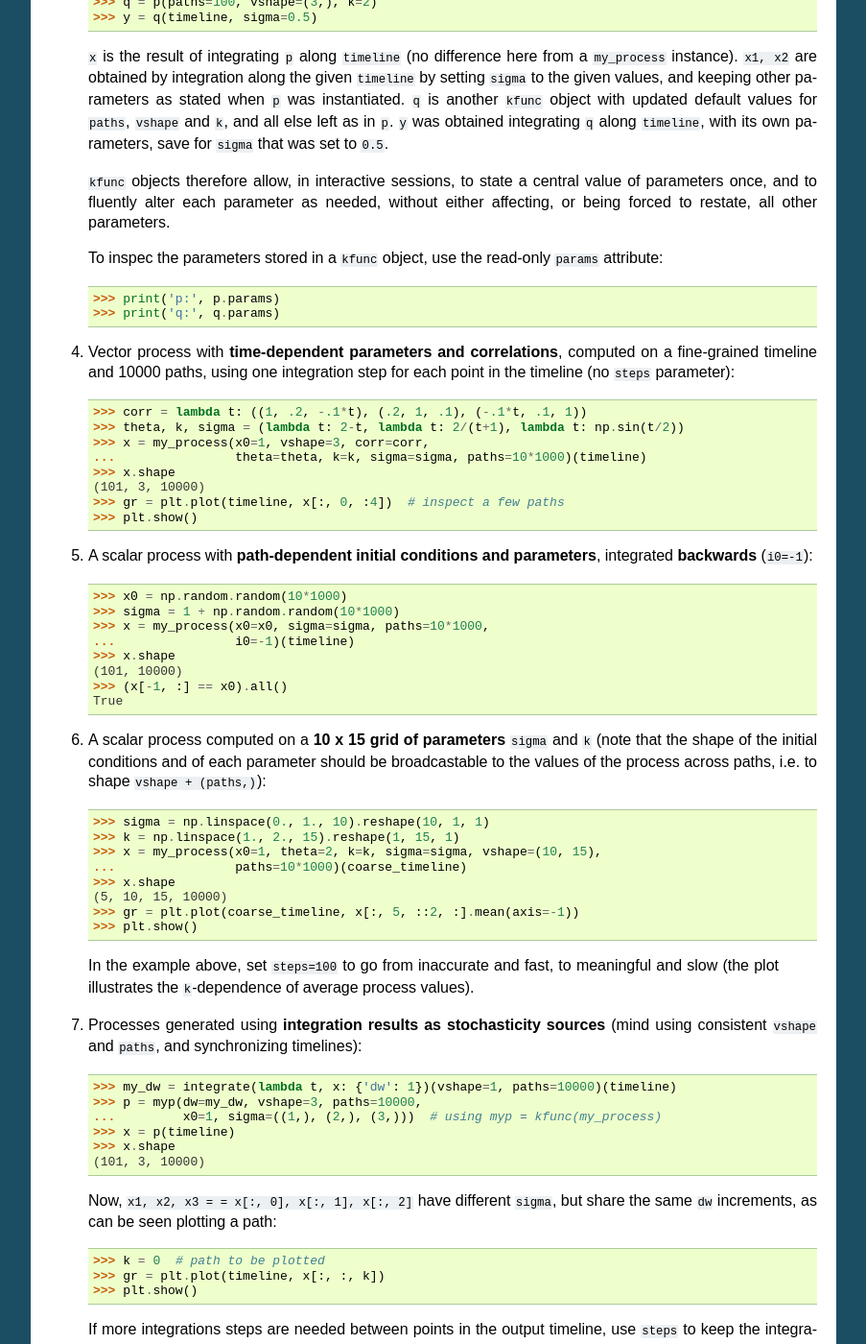
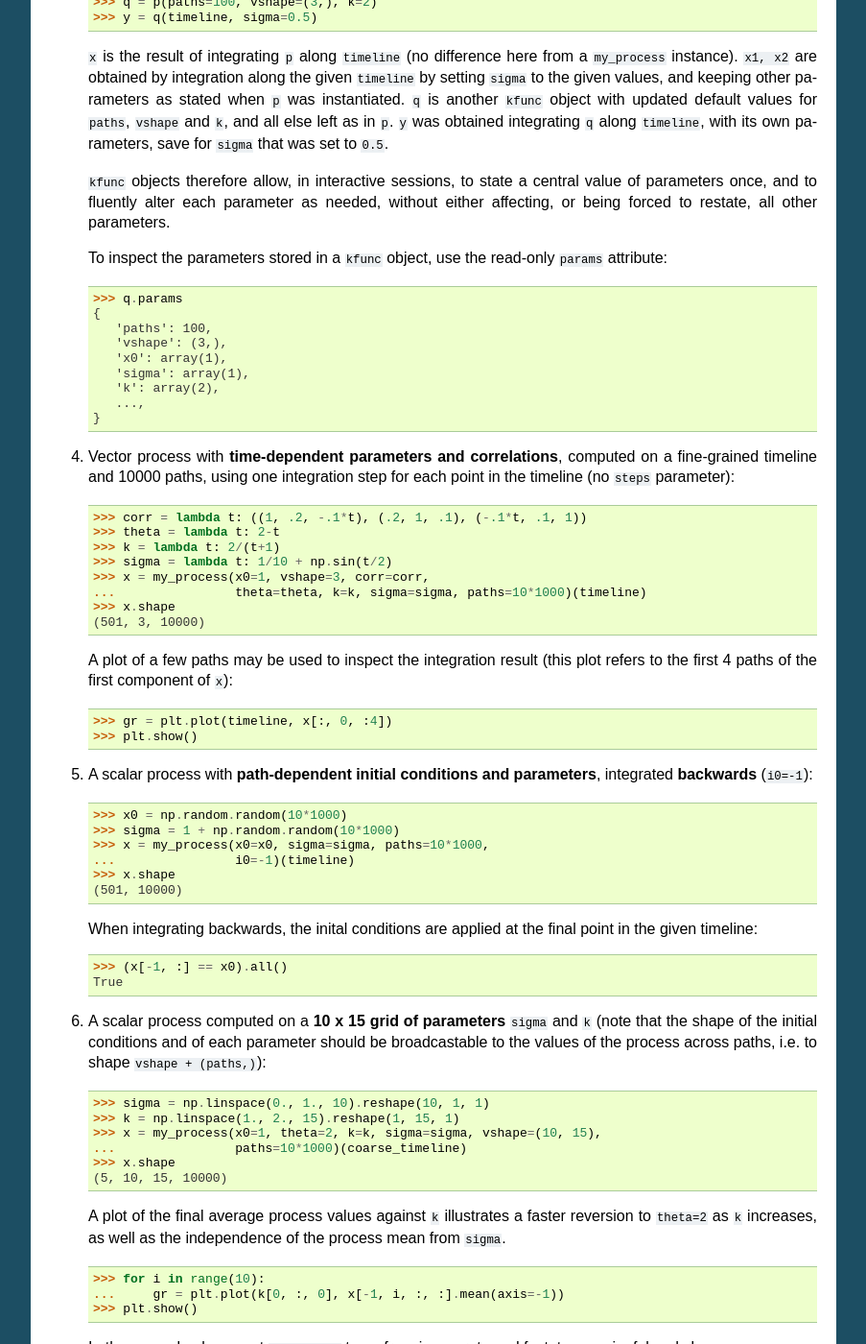
Before and after one commit to sdepy/sdepy, a Sphinx documentation site: the page built from doc/quickguide.rst, in a window 1280 px wide and 1400 px high, scrolled down 1637 px. Shown: the whole window at 96% size, without its empty margins (198-1101 px from the left). Built offline with Sphinx 7.4.7, drawn with Linux system fonts in a browser that asks for light colours; some of the changed text lies outside the part shown.

Commit message:
Minor quickguide edits

```diff
--- a/doc/quickguide.rst
+++ b/doc/quickguide.rst
@@ -19,6 +19,7 @@
     >>> import matplotlib.pyplot as plt  # optional, if plots are needed
     >>> plt.rcParams['figure.figsize'] = (10, 5)
     >>> plt.rcParams['lines.linewidth'] = 1.
+
 
 -------------------
 How to state an SDE
@@ -66,7 +67,6 @@
     >>> timeline = np.linspace(0., 1., 501)
     >>> np.random.seed(1)  # make doctests predictable
 
-
 1. **Scalar process** in 100000 paths, with default parameters, computed
    at 5 time points, using 100 steps in between::
 
@@ -74,7 +74,6 @@
     ...                steps=100)(coarse_timeline)
     >>> x.shape
     (5, 100000)
-
 
 2. **Vector process** with three components and **correlated Wiener increments**
    (same parameters, paths, timeline and steps as above)::
@@ -84,7 +83,6 @@
     ...                paths=100*1000, steps=100)(coarse_timeline)
     >>> x.shape
     (5, 3, 100000)
-
 
 3. **Interactive modification** of process and integration parameters
    using the ``kfunc`` decorator ``myp = kfunc(my_process)``::
@@ -114,26 +112,37 @@
    each parameter as needed, without either affecting,
    or being forced to restate, all other parameters.
 
-   To inspec the parameters stored in a ``kfunc`` object, use the
+   To inspect the parameters stored in a ``kfunc`` object, use the
    read-only ``params`` attribute::
 
-    >>> print('p:', p.params)
-    >>> print('q:', q.params)
-
+    >>> q.params  # doctest: +SKIP
+    {
+       'paths': 100,
+       'vshape': (3,),
+       'x0': array(1),
+       'sigma': array(1),
+       'k': array(2),
+       ...,
+    }
 
 4. Vector process with **time-dependent parameters and correlations**,
    computed on a fine-grained timeline and 10000 paths, using one
    integration step for each point in the timeline (no ``steps`` parameter)::
 
     >>> corr = lambda t: ((1, .2, -.1*t), (.2, 1, .1), (-.1*t, .1, 1))
-    >>> theta, k, sigma = (lambda t: 2-t, lambda t: 2/(t+1), lambda t: np.sin(t/2))
+    >>> theta = lambda t: 2-t
+    >>> k = lambda t: 2/(t+1)
+    >>> sigma = lambda t: 1/10 + np.sin(t/2)
     >>> x = my_process(x0=1, vshape=3, corr=corr,
     ...                theta=theta, k=k, sigma=sigma, paths=10*1000)(timeline)
     >>> x.shape
-    (101, 3, 10000)
-    >>> gr = plt.plot(timeline, x[:, 0, :4])  # inspect a few paths
+    (501, 3, 10000)
+
+   A plot of a few paths may be used to inspect the integration result
+   (this plot refers to the first 4 paths of the first component of ``x``)::
+
+    >>> gr = plt.plot(timeline, x[:, 0, :4])
     >>> plt.show()  # doctest: +SKIP
-
 
 5. A scalar process with **path-dependent initial conditions and parameters**,
    integrated **backwards** (``i0=-1``)::
@@ -143,10 +152,13 @@
     >>> x = my_process(x0=x0, sigma=sigma, paths=10*1000,
     ...                i0=-1)(timeline)
     >>> x.shape
-    (101, 10000)
+    (501, 10000)
+
+   When integrating backwards, the inital conditions are applied
+   at the final point in the given timeline::
+
     >>> (x[-1, :] == x0).all()
     True
-
 
 6. A scalar process computed on a **10 x 15 grid of parameters** ``sigma`` and
    ``k`` (note that the shape of the initial conditions and of each
@@ -159,13 +171,18 @@
     ...                paths=10*1000)(coarse_timeline)
     >>> x.shape
     (5, 10, 15, 10000)
-    >>> gr = plt.plot(coarse_timeline, x[:, 5, ::2, :].mean(axis=-1))
+
+   A plot of the final average process values against ``k``
+   illustrates a faster reversion to ``theta=2`` as
+   ``k`` increases, as well as the independence of the
+   process mean from ``sigma``.
+
+    >>> for i in range(10):
+    ...     gr = plt.plot(k[0, :, 0], x[-1, i, :, :].mean(axis=-1))
     >>> plt.show() # doctest: +SKIP
 
-  In the example above, set ``steps=100`` to go from inaccurate and fast,
-  to meaningful and slow (the plot illustrates the ``k``-dependence of
-  average process values).
-
+   In the example above, set ``steps>=100`` to go from inaccurate and fast,
+   to meaningful and slow.
 
 7. Processes generated using **integration results as stochasticity sources**
    (mind using consistent ``vshape`` and ``paths``, and synchronizing timelines)::
@@ -175,7 +192,7 @@
     ...         x0=1, sigma=((1,), (2,), (3,)))  # using myp = kfunc(my_process)
     >>> x = p(timeline)
     >>> x.shape
-    (101, 3, 10000)
+    (501, 3, 10000)
 
    Now, ``x1, x2, x3 = = x[:, 0], x[:, 1], x[:, 2]`` have different ``sigma``,
    but share the same ``dw`` increments, as can be seen plotting a path:
@@ -191,7 +208,6 @@
     >>> x = p(coarse_timeline, steps=timeline)
     >>> x.shape
     (5, 3, 10000)
-
 
 8. Using **stochasticity sources with memory**
    (mind using consistent ``vshape`` and ``paths``)::
@@ -231,61 +247,72 @@
     >>> x.shape
     (101, 3, 1000)
 
-``x`` is a ``process`` instance, based on the given timeline:
+``x`` is a ``process`` instance::
 
     >>> type(x)
     <class 'sdepy.infrastructure.process'>
+
+and is based on the given timeline::
+
     >>> np.isclose(timeline, x.t).all()
     True
 
-
 Whenever possible, a process will store references, not copies, of timeline
-and values. In fact,
+and values. In fact::
 
     >>> timeline is x.t
     True
 
-
 The first axis is reserved for the timeline, the last for paths, and axes
-in the middle match the shape of process values:
+in the middle match the shape of process values::
 
     >>> x.shape == x.t.shape + x.vshape + (x.paths,)
     True
 
-
-Calling processes interpolates in time (the result is an array, not a process)::
+Calling processes interpolates in time::
 
     >>> y = x(coarse_timeline)
-
     >>> y.shape
     (5, 3, 1000)
+
+The result is always an array, not a process::
 
     >>> type(y)
     <class 'numpy.ndarray'>
 
-
-All array methods, including indexing, work as usual (no overriding),
-and return NumPy arrays::
+Indexing works as usual, and returns NumPy arrays::
 
     >>> type(x[0])
     <class 'numpy.ndarray'>
+
+All array methods are unchanged  (no overriding),
+and return NumPy arrays as well::
+
     >>> type(x.mean(axis=0))
     <class 'numpy.ndarray'>
 
 
-You can slice processes along time, values and paths with special indexing::
+You can slice processes along time, values and paths with special indexing.
 
-    >>> y = x['t', ::2]  # time indexing
+- Time indexing::
+
+    >>> y = x['t', ::2]
     >>> y.shape
     (51, 3, 1000)
-    >>> y = x['v', 0]  # values indexing
+
+- Values indexing::
+
+    >>> y = x['v', 0]
     >>> y.shape
     (101, 1000)
-    >>> y = x['p', :10]  # paths indexing
+
+- Paths indexing::
+
+    >>> y = x['p', :10]
     >>> y.shape
     (101, 3, 10)
 
-The output of a special indexing operation is a process:
+The output of a special indexing operation is a process::
 
     >>> isinstance(y, process)
     True
@@ -346,7 +373,6 @@
     >>> xmax.shape
     (1, 3, 1000)
 
-
 5. A linearly interpolated, or Gaussian kernel estimate (default)
    of the probability distribution function (pdf) and its cumulated
    values (cdf) across paths, at a given time point,
@@ -358,7 +384,6 @@
     >>> gr = plt.plot(ygrid, a.pdf(ygrid), ygrid, a.cdf(ygrid))
     >>> gr = plt.plot(ygrid, a.pdf(ygrid, method='interp', kind='nearest'))
     >>> plt.show()  # doctest: +SKIP
-
 
 6. A ``montecarlo`` instance can be used to cumulate the results
    of multiple simulations, across multiple components of process values::
```
Also changed, not shown: other parts of doc/quickguide.rst (+1 -1 lines).
